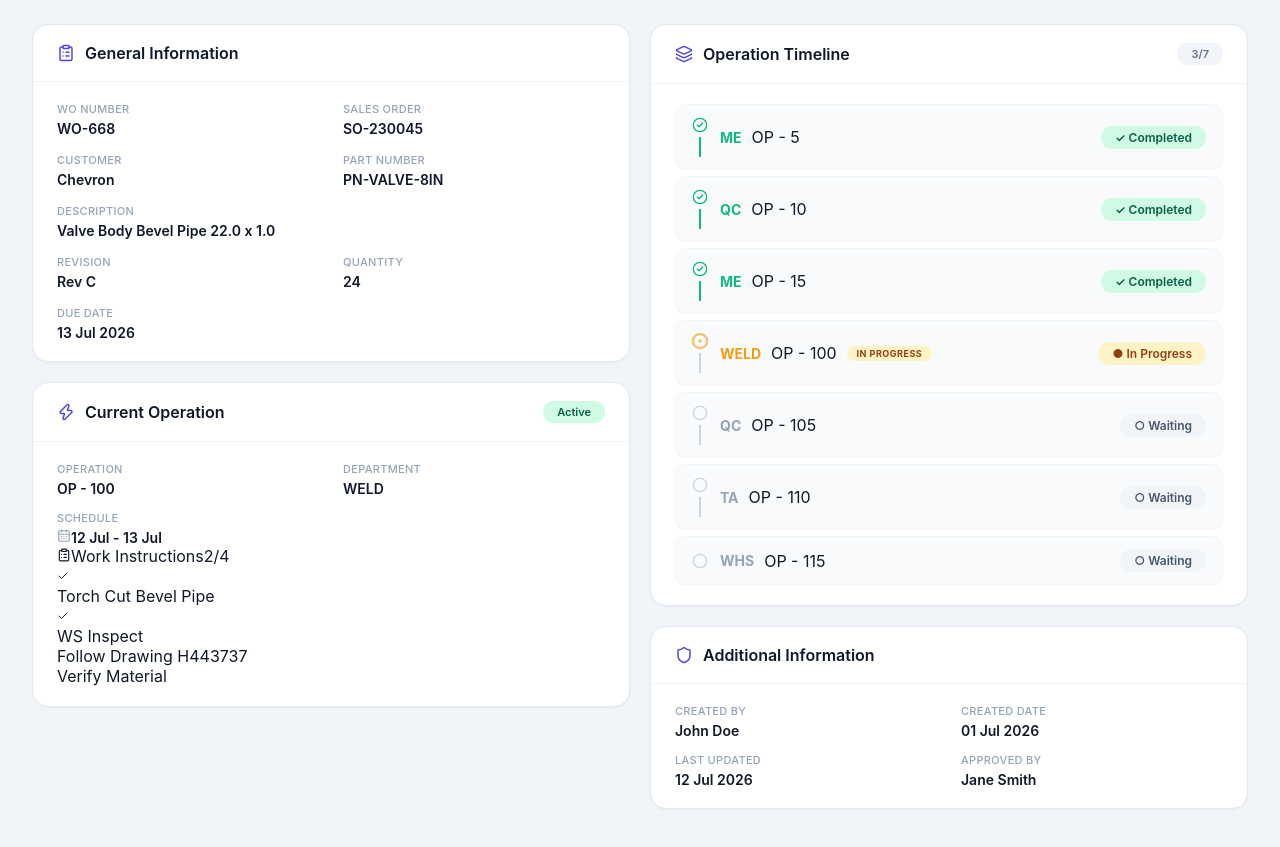
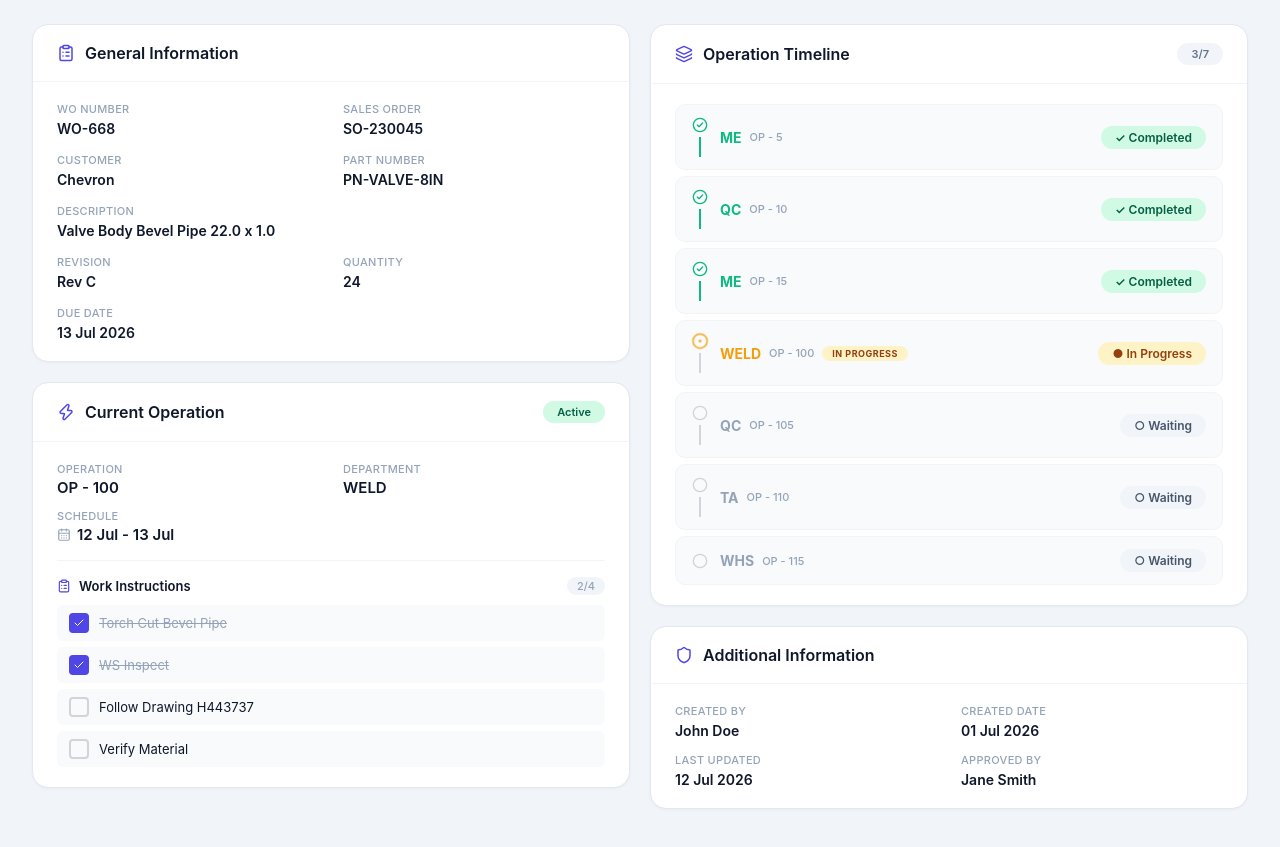
Before and after one commit to Aliyamkamila/paprika, a React app in the folder frontend/: page /work-order/668 in a window 1280 px wide. Shown: the part 471-1318 px from the top of the page. Built offline with nearby package versions, Linux system fonts and the light colour scheme; the HTML template or start-up script is replaced by a standard one.

Commit message:
detail WO v2

```diff
--- a/frontend/src/pages/workorder/WorkOrderDetailPage.jsx
+++ b/frontend/src/pages/workorder/WorkOrderDetailPage.jsx
@@ -470,7 +470,7 @@ export default function WorkOrderDetailPage() {
               </div>
             </div>
 
-            {/* Current Operation - dengan Work Instructions */}
+            {/* Current Operation - RAPI */}
             <div className="wo-card">
               <div className="wo-card-header">
                 <div className="wo-card-title">
@@ -480,25 +480,27 @@ export default function WorkOrderDetailPage() {
                 <span className="wo-card-badge active">Active</span>
               </div>
               <div className="wo-card-body">
-                <div className="wo-op-grid">
-                  <div className="wo-op-item">
-                    <label>Operation</label>
-                    <p>OP - {wo.operationDetail.operation}</p>
+                {/* Info Operation */}
+                <div className="wo-current-op-grid">
+                  <div className="wo-current-op-item">
+                    <span className="wo-current-op-label">Operation</span>
+                    <span className="wo-current-op-value">OP - {wo.operationDetail.operation}</span>
                   </div>
-                  <div className="wo-op-item">
-                    <label>Department</label>
-                    <p>{wo.operationDetail.department}</p>
+                  <div className="wo-current-op-item">
+                    <span className="wo-current-op-label">Department</span>
+                    <span className="wo-current-op-value">{wo.operationDetail.department}</span>
                   </div>
-                  <div className="wo-op-item full">
-                    <label>Schedule</label>
-                    <p>
-                      <span className="wo-schedule-item">
-                        <CalendarDays size={14} className="inline-icon" />
-                        {wo.operationDetail.scheduled} - {wo.operationDetail.due}
-                      </span>
-                    </p>
+                  <div className="wo-current-op-item full">
+                    <span className="wo-current-op-label">Schedule</span>
+                    <span className="wo-current-op-value">
+                      <CalendarDays size={14} className="inline-icon" />
+                      {wo.operationDetail.scheduled} - {wo.operationDetail.due}
+                    </span>
                   </div>
                 </div>
+
+                {/* Divider */}
+                <div className="wo-divider"></div>
 
                 {/* Work Instructions */}
                 <div className="wo-work-instructions">
--- a/frontend/src/pages/workorder/workOrderDetail.css
+++ b/frontend/src/pages/workorder/workOrderDetail.css
@@ -411,7 +411,132 @@
   margin: 0;
 }
 
-/* ===== OP GRID ===== */
+/* ===== CURRENT OPERATION ===== */
+.wo-current-op-grid {
+  display: grid;
+  grid-template-columns: 1fr 1fr;
+  gap: 12px 24px;
+}
+
+.wo-current-op-item {
+  display: flex;
+  flex-direction: column;
+  gap: 2px;
+}
+
+.wo-current-op-item.full {
+  grid-column: 1 / -1;
+}
+
+.wo-current-op-label {
+  font-size: 11px;
+  color: #94a3b8;
+  font-weight: 500;
+  text-transform: uppercase;
+  letter-spacing: 0.3px;
+}
+
+.wo-current-op-value {
+  font-size: 15px;
+  font-weight: 600;
+  color: #0f172a;
+  display: flex;
+  align-items: center;
+  gap: 6px;
+}
+
+.wo-current-op-value .inline-icon {
+  color: #94a3b8;
+}
+
+/* ===== DIVIDER ===== */
+.wo-divider {
+  height: 1px;
+  background: #f1f5f9;
+  margin: 16px 0;
+}
+
+/* ===== WORK INSTRUCTIONS ===== */
+.wo-work-instructions {
+  margin-top: 0;
+}
+
+.wo-work-instructions-header {
+  display: flex;
+  align-items: center;
+  gap: 8px;
+  font-size: 13px;
+  font-weight: 600;
+  color: #0f172a;
+  margin-bottom: 10px;
+}
+
+.wo-work-instructions-icon {
+  color: #4f46e5;
+}
+
+.wo-work-instructions-count {
+  margin-left: auto;
+  font-size: 11px;
+  font-weight: 500;
+  color: #94a3b8;
+  background: #f1f5f9;
+  padding: 2px 10px;
+  border-radius: 12px;
+}
+
+.wo-work-instructions-list {
+  display: flex;
+  flex-direction: column;
+  gap: 6px;
+}
+
+.wo-work-instruction-item {
+  display: flex;
+  align-items: center;
+  gap: 10px;
+  padding: 8px 12px;
+  background: #f8fafc;
+  border-radius: 6px;
+  transition: all 0.2s ease;
+}
+
+.wo-work-instruction-item:hover {
+  background: #f1f5f9;
+}
+
+.wo-work-instruction-check {
+  width: 20px;
+  height: 20px;
+  border: 2px solid #d1d5db;
+  border-radius: 4px;
+  display: flex;
+  align-items: center;
+  justify-content: center;
+  flex-shrink: 0;
+  transition: all 0.2s ease;
+}
+
+.wo-work-instruction-check.checked {
+  background: #4f46e5;
+  border-color: #4f46e5;
+}
+
+.wo-work-instruction-check.checked svg {
+  color: #ffffff;
+}
+
+.wo-work-instruction-text {
+  font-size: 13px;
+  color: #0f172a;
+}
+
+.wo-work-instruction-text.checked {
+  color: #94a3b8;
+  text-decoration: line-through;
+}
+
+/* ===== OP GRID (untuk general) ===== */
 .wo-op-grid {
   display: grid;
   grid-template-columns: repeat(2, 1fr);
@@ -469,8 +594,15 @@
   transition: all 0.2s ease;
 }
 
-.wo-timeline-item:hover {
-  background: #f1f5f9;
+.wo-timeline-item.clickable {
+  cursor: pointer;
+  transition: all 0.2s ease;
+}
+
+.wo-timeline-item.clickable:hover {
+  background: #eef2ff;
+  border-color: #c7d2fe;
+  transform: translateX(4px);
 }
 
 .wo-timeline-left {
@@ -517,7 +649,8 @@
 .wo-timeline-content {
   display: flex;
   align-items: center;
-  gap: 10px;
+  gap: 8px;
+  flex-wrap: wrap;
 }
 
 .wo-timeline-dept {
@@ -538,6 +671,12 @@
   color: #94a3b8;
 }
 
+.wo-timeline-op {
+  font-size: 11px;
+  color: #94a3b8;
+  font-weight: 500;
+}
+
 .wo-timeline-badge {
   font-size: 9px;
   font-weight: 700;
@@ -554,6 +693,7 @@
   font-weight: 600;
   padding: 4px 14px;
   border-radius: 20px;
+  white-space: nowrap;
 }
 
 .wo-timeline-status.completed {
@@ -640,6 +780,233 @@
   color: #1e40af;
 }
 
+/* ===== POPUP ===== */
+.wo-popup-overlay {
+  position: fixed;
+  top: 0;
+  left: 0;
+  right: 0;
+  bottom: 0;
+  background: rgba(0, 0, 0, 0.5);
+  backdrop-filter: blur(4px);
+  display: flex;
+  align-items: center;
+  justify-content: center;
+  z-index: 9999;
+  animation: fadeIn 0.2s ease;
+}
+
+@keyframes fadeIn {
+  from { opacity: 0; }
+  to { opacity: 1; }
+}
+
+.wo-popup {
+  background: #ffffff;
+  border-radius: 16px;
+  max-width: 480px;
+  width: 90%;
+  box-shadow: 0 24px 64px rgba(0, 0, 0, 0.2);
+  animation: slideUp 0.3s ease;
+  overflow: hidden;
+}
+
+@keyframes slideUp {
+  from {
+    opacity: 0;
+    transform: translateY(20px) scale(0.95);
+  }
+  to {
+    opacity: 1;
+    transform: translateY(0) scale(1);
+  }
+}
+
+.wo-popup-header {
+  display: flex;
+  justify-content: space-between;
+  align-items: center;
+  padding: 20px 24px;
+  border-bottom: 1px solid #f1f5f9;
+}
+
+.wo-popup-title {
+  display: flex;
+  align-items: center;
+  gap: 10px;
+  font-size: 16px;
+  font-weight: 600;
+  color: #0f172a;
+}
+
+.wo-popup-icon {
+  color: #4f46e5;
+}
+
+.wo-popup-close {
+  width: 32px;
+  height: 32px;
+  border: none;
+  background: #f1f5f9;
+  border-radius: 8px;
+  display: flex;
+  align-items: center;
+  justify-content: center;
+  cursor: pointer;
+  color: #64748b;
+  transition: all 0.2s ease;
+}
+
+.wo-popup-close:hover {
+  background: #e2e8f0;
+  color: #0f172a;
+}
+
+.wo-popup-body {
+  padding: 24px;
+}
+
+.wo-popup-dept {
+  display: flex;
+  justify-content: space-between;
+  align-items: center;
+  padding: 12px 16px;
+  background: #f8fafc;
+  border-radius: 8px;
+  margin-bottom: 16px;
+}
+
+.wo-popup-dept-label {
+  font-size: 12px;
+  color: #94a3b8;
+  font-weight: 500;
+  text-transform: uppercase;
+  letter-spacing: 0.3px;
+}
+
+.wo-popup-dept-value {
+  font-size: 16px;
+  font-weight: 700;
+  color: #0f172a;
+}
+
+.wo-popup-status-row {
+  display: grid;
+  grid-template-columns: 1fr 1fr;
+  gap: 12px;
+  margin-bottom: 16px;
+}
+
+.wo-popup-status-item {
+  display: flex;
+  flex-direction: column;
+  gap: 4px;
+}
+
+.wo-popup-status-label {
+  font-size: 11px;
+  color: #94a3b8;
+  font-weight: 500;
+  text-transform: uppercase;
+  letter-spacing: 0.3px;
+}
+
+.wo-popup-status-value {
+  font-size: 14px;
+  font-weight: 600;
+}
+
+.wo-popup-status-value.completed {
+  color: #10b981;
+}
+
+.wo-popup-status-value.current {
+  color: #f59e0b;
+}
+
+.wo-popup-status-value.waiting {
+  color: #94a3b8;
+}
+
+.wo-popup-engineer,
+.wo-popup-remark {
+  display: flex;
+  align-items: flex-start;
+  gap: 12px;
+  padding: 12px 0;
+  border-bottom: 1px solid #f1f5f9;
+}
+
+.wo-popup-engineer:last-child,
+.wo-popup-remark:last-child {
+  border-bottom: none;
+}
+
+.wo-popup-engineer-icon,
+.wo-popup-remark-icon {
+  color: #94a3b8;
+  margin-top: 2px;
+  flex-shrink: 0;
+}
+
+.wo-popup-engineer-label,
+.wo-popup-remark-label {
+  display: block;
+  font-size: 11px;
+  color: #94a3b8;
+  font-weight: 500;
+  text-transform: uppercase;
+  letter-spacing: 0.3px;
+  margin-bottom: 2px;
+}
+
+.wo-popup-engineer-value,
+.wo-popup-remark-value {
+  font-size: 14px;
+  font-weight: 600;
+  color: #0f172a;
+}
+
+.wo-popup-completed-badge {
+  display: flex;
+  align-items: center;
+  gap: 8px;
+  padding: 10px 14px;
+  background: #d1fae5;
+  border-radius: 8px;
+  color: #065f46;
+  font-size: 13px;
+  font-weight: 600;
+  margin-top: 12px;
+}
+
+.wo-popup-completed-badge svg {
+  color: #10b981;
+}
+
+.wo-popup-action-btn {
+  display: flex;
+  align-items: center;
+  justify-content: center;
+  gap: 8px;
+  width: 100%;
+  padding: 10px;
+  margin-top: 12px;
+  background: #4f46e5;
+  color: #ffffff;
+  border: none;
+  border-radius: 8px;
+  font-size: 14px;
+  font-weight: 600;
+  cursor: pointer;
+  transition: all 0.2s ease;
+}
+
+.wo-popup-action-btn:hover {
+  background: #4338ca;
+  box-shadow: 0 4px 12px rgba(79, 70, 229, 0.3);
+}
+
 /* ===== RESPONSIVE ===== */
 @media (max-width: 1200px) {
   .wo-quick-cards {
@@ -709,6 +1076,15 @@
     grid-template-columns: 1fr;
   }
 
+  .wo-current-op-grid {
+    grid-template-columns: 1fr;
+    gap: 10px;
+  }
+
+  .wo-current-op-item.full {
+    grid-column: 1;
+  }
+
   .wo-hero-stats {
     width: 100%;
     justify-content: center;
@@ -751,6 +1127,10 @@
     gap: 8px;
   }
 
+  .wo-timeline-item.clickable:hover {
+    transform: translateX(0);
+  }
+
   .wo-hero-stats {
     flex-wrap: wrap;
     gap: 12px;
@@ -759,4 +1139,24 @@
   .wo-hero-stat-divider {
     display: none;
   }
+
+  .wo-popup {
+    width: 95%;
+    max-width: 100%;
+    margin: 16px;
+    border-radius: 12px;
+  }
+
+  .wo-popup-header {
+    padding: 16px 18px;
+  }
+
+  .wo-popup-body {
+    padding: 18px;
+  }
+
+  .wo-popup-status-row {
+    grid-template-columns: 1fr;
+    gap: 8px;
+  }
 }
```
